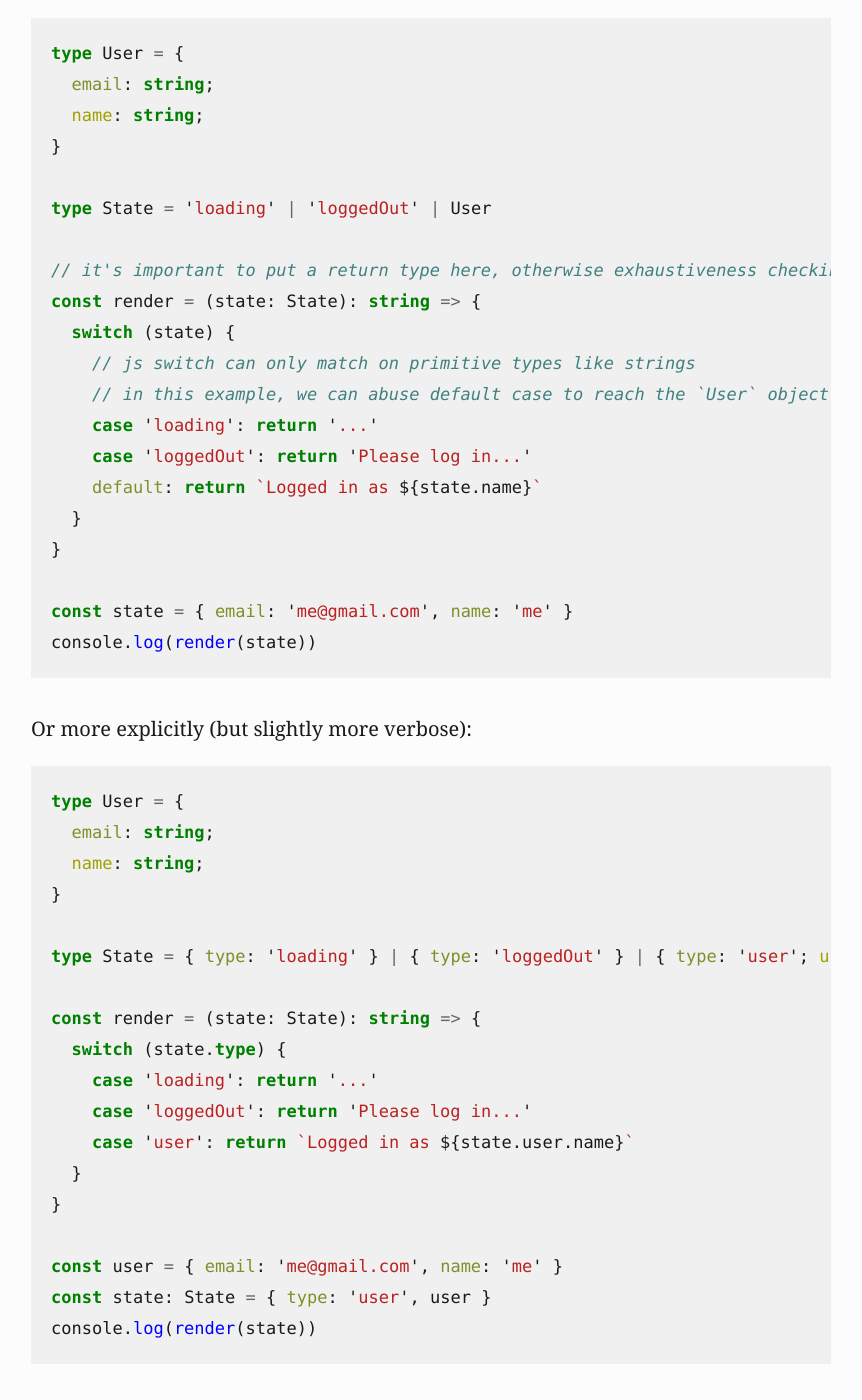
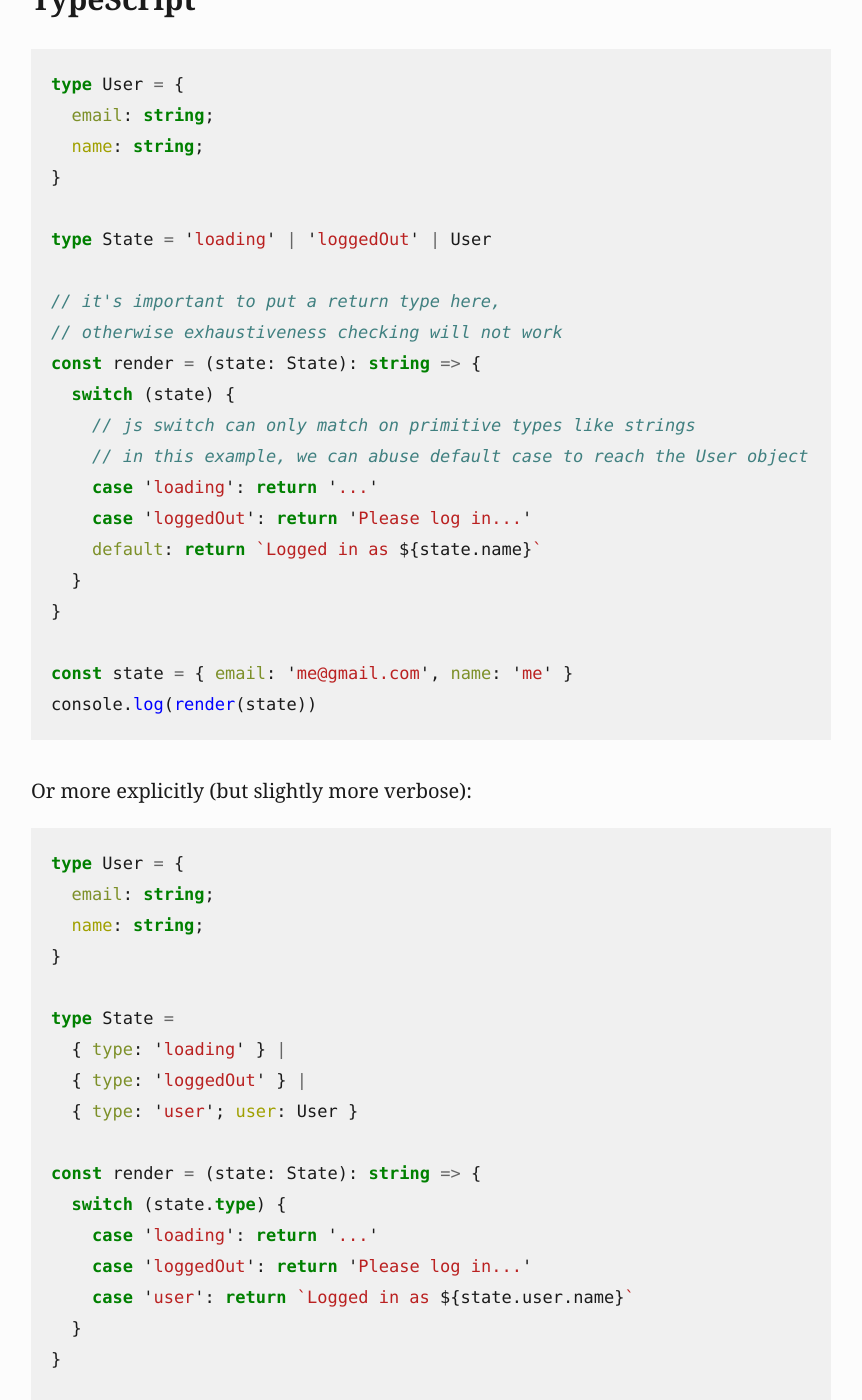
Before and after one commit to mb21/blog, a Jekyll site: the page built from _posts/2022-04-10-example-of-algebraic-data-types-in-swift-kotlin-rust-typescript.md, in a window 1280 px wide and 1400 px high, scrolled down 3744 px. Shown: the whole window, without its empty margins (209-1071 px from the left). Built offline with Jekyll 4.4.1, drawn with Linux system fonts in a browser that asks for light colours; some of the changed text lies outside the part shown.

Commit message:
Update 2022-04-10-example-of-algebraic-data-types-in-swift-kotlin-rust-typescript.md

```diff
--- a/_posts/2022-04-10-example-of-algebraic-data-types-in-swift-kotlin-rust-typescript.md
+++ b/_posts/2022-04-10-example-of-algebraic-data-types-in-swift-kotlin-rust-typescript.md
@@ -63,7 +63,8 @@ sealed class State {
 }
 
 fun render(state: State): String {
-    // still, exhaustiveness checking only works if the `when` is used as an expression like here
+    // still, exhaustiveness checking only works if the
+    // `when` is used as an expression, like here
     return when (state) {
         is State.Loading -> "..."
         is State.LoggedOut -> "Please log in..."
@@ -125,11 +126,12 @@ type User = {
 
 type State = 'loading' | 'loggedOut' | User
 
-// it's important to put a return type here, otherwise exhaustiveness checking will not work
+// it's important to put a return type here,
+// otherwise exhaustiveness checking will not work
 const render = (state: State): string => {
   switch (state) {
     // js switch can only match on primitive types like strings
-    // in this example, we can abuse default case to reach the `User` object
+    // in this example, we can abuse default case to reach the User object
     case 'loading': return '...'
     case 'loggedOut': return 'Please log in...'
     default: return `Logged in as ${state.name}`
@@ -148,7 +150,10 @@ type User = {
   name: string;
 }
 
-type State = { type: 'loading' } | { type: 'loggedOut' } | { type: 'user'; user: User }
+type State =
+  { type: 'loading' } |
+  { type: 'loggedOut' } |
+  { type: 'user'; user: User }
 
 const render = (state: State): string => {
   switch (state.type) {
```
